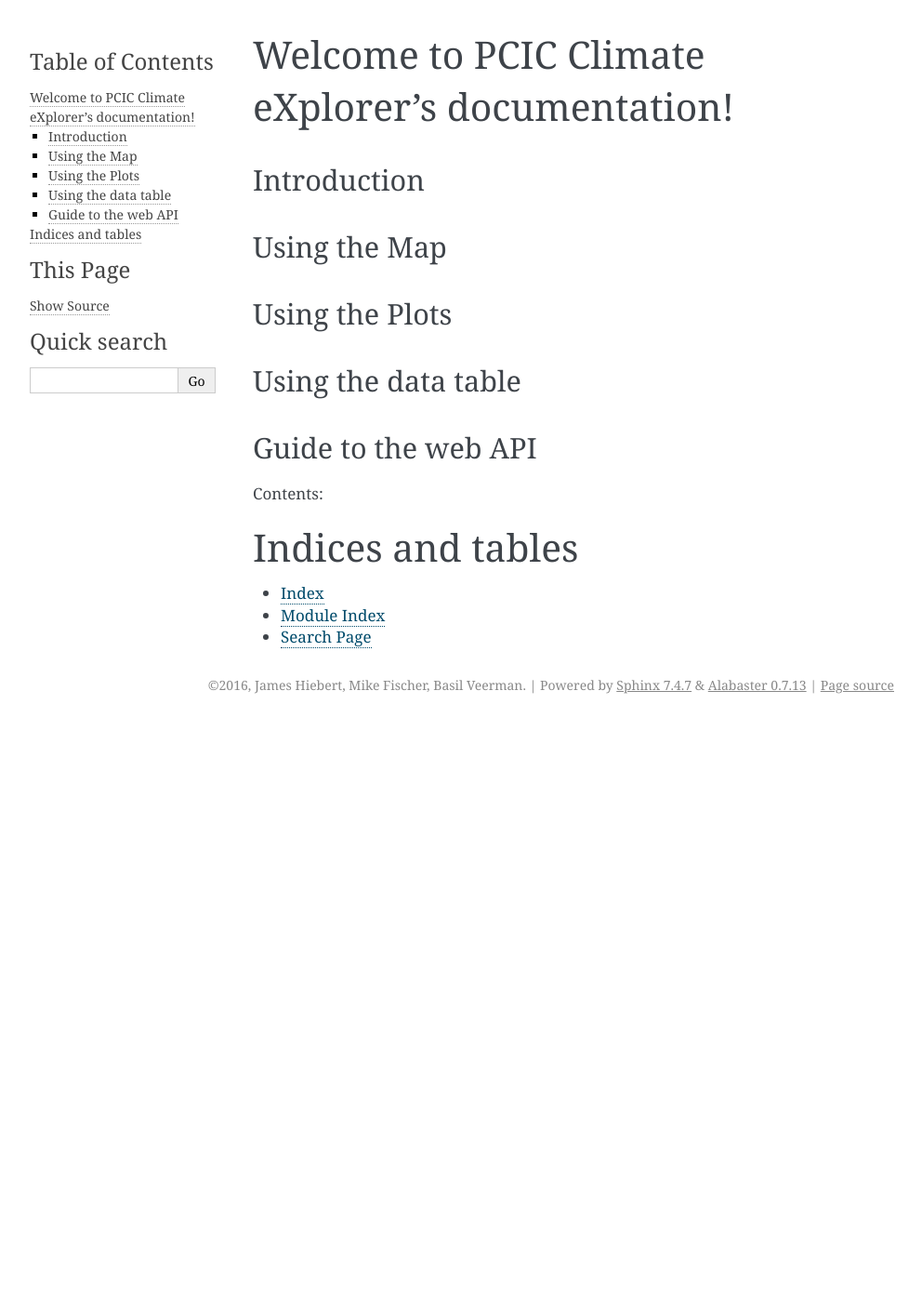
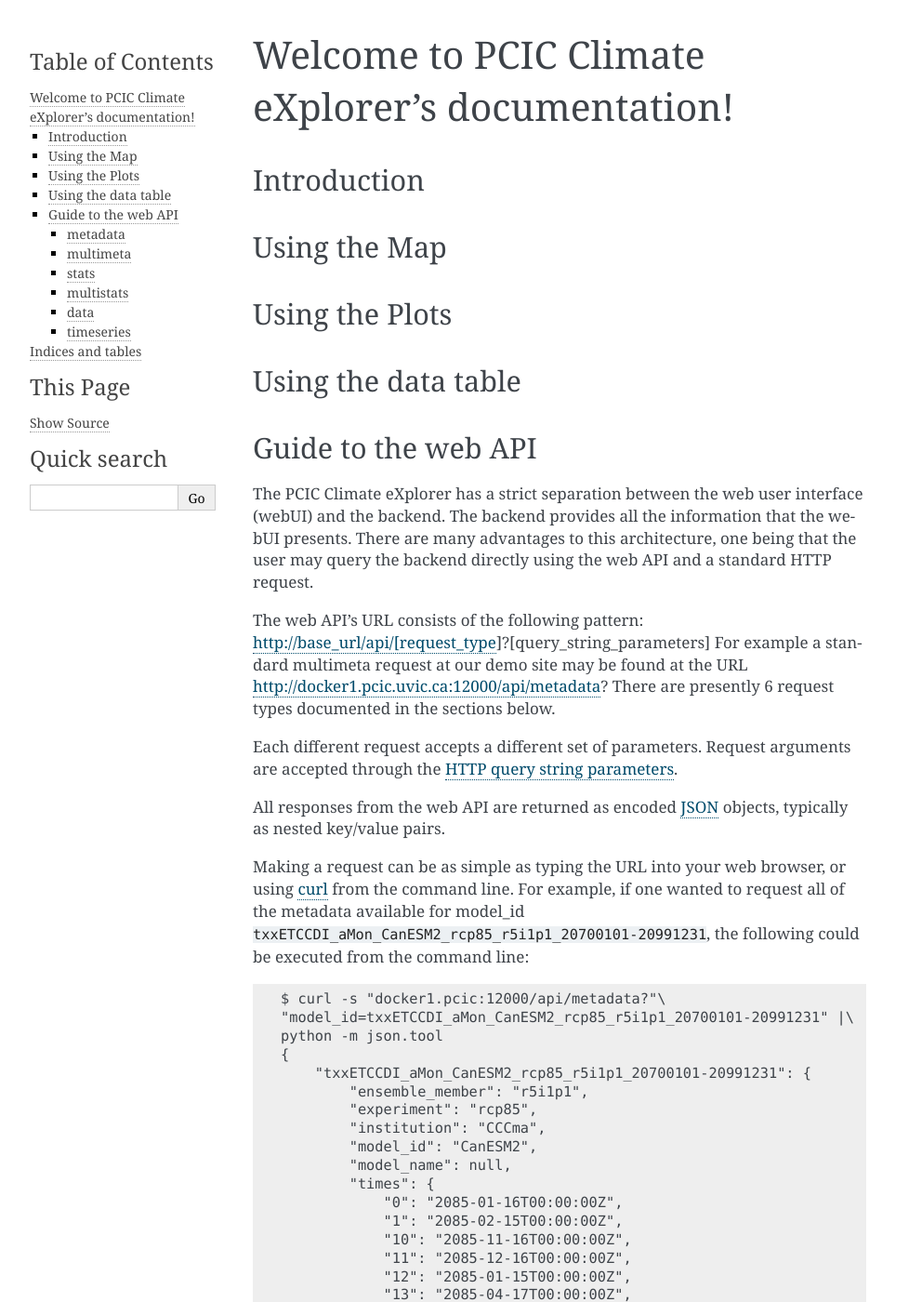
Before and after one commit to pacificclimate/climate-explorer, a Sphinx documentation site: the page built from doc/source/index.rst, in a window 1280 px wide and 1400 px high. Shown: the whole window at 93% size, without its empty margins (148-1140 px from the left). Built offline with Sphinx 7.4.7, drawn with Linux system fonts in a browser that asks for light colours; some of the changed text lies outside the part shown.

Commit message:
Started the web API docs (mostly sourcing from docstrings)

```diff
--- a/doc/source/conf.py
+++ b/doc/source/conf.py
@@ -15,6 +15,7 @@
 
 import sys
 import os
+import ce.api
 
 # If extensions (or modules to document with autodoc) are in another directory,
 # add these directories to sys.path here. If the directory is relative to the
@@ -35,6 +36,7 @@
     'sphinx.ext.todo',
     'sphinx.ext.viewcode',
     'sphinx.ext.githubpages',
+    'sphinx.ext.napoleon',
 ]
 
 # Add any paths that contain templates here, relative to this directory.
--- a/doc/source/index.rst
+++ b/doc/source/index.rst
@@ -21,6 +21,87 @@
 Guide to the web API
 --------------------
 
+The PCIC Climate eXplorer has a strict separation between the web user interface (webUI) and the backend. The backend provides all the information that the webUI presents. There are many advantages to this architecture, one being that the user may query the backend directly using the web API and a standard HTTP request.
+
+The web API's URL consists of the following pattern: http://base_url/api/[request_type]?[query_string_parameters] For example a standard multimeta request at our demo site may be found at the URL http://docker1.pcic.uvic.ca:12000/api/metadata? There are presently 6 request types documented in the sections below.
+
+Each different request accepts a different set of parameters. Request arguments are accepted through the `HTTP query string parameters <https://en.wikipedia.org/wiki/Query_string>`_.
+
+All responses from the web API are returned as encoded `JSON <http://json.org/>`_ objects, typically as nested key/value pairs.
+
+Making a request can be as simple as typing the URL into your web browser, or using `curl <https://en.wikipedia.org/wiki/CURL>`_ from the command line. For example, if one wanted to request all of the metadata available for model_id ``txxETCCDI_aMon_CanESM2_rcp85_r5i1p1_20700101-20991231``, the following could be executed from the command line::
+
+   $ curl -s "docker1.pcic:12000/api/metadata?"\
+   "model_id=txxETCCDI_aMon_CanESM2_rcp85_r5i1p1_20700101-20991231" |\
+   python -m json.tool
+   {
+       "txxETCCDI_aMon_CanESM2_rcp85_r5i1p1_20700101-20991231": {
+           "ensemble_member": "r5i1p1",
+           "experiment": "rcp85",
+           "institution": "CCCma",
+           "model_id": "CanESM2",
+           "model_name": null,
+           "times": {
+               "0": "2085-01-16T00:00:00Z",
+               "1": "2085-02-15T00:00:00Z",
+               "10": "2085-11-16T00:00:00Z",
+               "11": "2085-12-16T00:00:00Z",
+               "12": "2085-01-15T00:00:00Z",
+               "13": "2085-04-17T00:00:00Z",
+               "14": "2085-07-17T00:00:00Z",
+               "15": "2085-10-17T00:00:00Z",
+               "16": "2085-07-02T00:00:00Z",
+               "2": "2085-03-16T00:00:00Z",
+               "3": "2085-04-16T00:00:00Z",
+               "4": "2085-05-16T00:00:00Z",
+               "5": "2085-06-16T00:00:00Z",
+               "6": "2085-07-16T00:00:00Z",
+               "7": "2085-08-16T00:00:00Z",
+               "8": "2085-09-16T00:00:00Z",
+               "9": "2085-10-16T00:00:00Z"
+           },
+           "timescale": "other",
+           "variables": {
+               "txxETCCDI": "Monthly Maximum of Daily Maximum Temperature"
+           }
+       }
+   }
+
+The following sections provide further details about the arguments that are accepted and required by each of the API calls.
+
+metadata
+^^^^^^^^
+
+.. autofunction:: ce.api.metadata.metadata
+
+multimeta
+^^^^^^^^^
+
+The ``multimeta`` API call is available to retrieve summarized metadata from all data files in a given ensemble, optionally filtered by the name of some model.
+
+Unlike the ``metadata`` API call, ``multimeta`` omits information about the timesteps which are available. To discover this information, one is required to make a follow-up all to ``metadata`` for the specific unique_id in question.
+
+.. autofunction:: ce.api.multimeta.multimeta
+
+stats
+^^^^^
+
+.. autofunction:: ce.api.stats.stats
+
+multistats
+^^^^^^^^^^
+
+.. autofunction:: ce.api.multistats.multistats
+
+data
+^^^^
+
+.. autofunction:: ce.api.data.data
+
+timeseries
+^^^^^^^^^^
+
+.. autofunction:: ce.api.timeseries.timeseries
 
 Contents:
 
```
